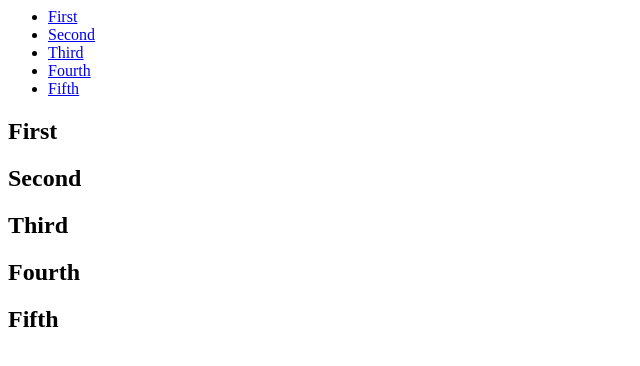
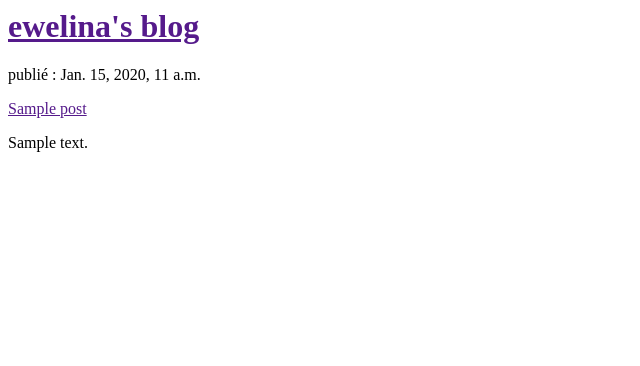
Before and after one commit to erupnik/djanogirls_init, a Django app: template blog/templates/blog/post_list.html in a window 1280 px wide. Shown: the top 366 px of the page, without its empty margins (0-640 px from the left). Run offline with Django 3.2, Linux system fonts and the light colour scheme; the template is opened without the code that fills it: values that come from a table or form of the project are taken from there, others are empty; tables that the repository leaves empty hold one stand-in row (values such as "Sample post"); some libraries are stand-ins or nearby versions.

Commit message:
Add dynamic html

```diff
--- a/blog/templates/blog/post_list.html
+++ b/blog/templates/blog/post_list.html
@@ -1,4 +1,24 @@
-<html>
+<!-- {% for i in posts %}
+    {{ i }}
+    l'autheur {{ i.author }}
+{% endfor %} -->
+
+<div>
+    <h1><a href /> ewelina's blog </a></h1>
+</div>
+
+
+{% for i in posts %}
+    <div>
+        <p>publié : {{ i.published_date }}</p>
+        <p><a href=""> {{ i.title }} </a></p>
+        <p> {{ i.text }} </p>
+
+    </div>
+{% endfor %}
+
+
+<!-- <html>
  <head>
   <link rel="stylesheet" type="text/css" href="home.css">
 </head>
@@ -29,4 +49,4 @@
 
   <script class="cssdeck" src="//cdnjs.cloudflare.com/ajax/libs/jquery/1.8.0/jquery.min.js"></script>
 
-  <script src="home.js" type="text/javascript"></script>
+  <script src="home.js" type="text/javascript"></script> -->
--- a/blog/views.py
+++ b/blog/views.py
@@ -1,5 +1,9 @@
 from django.shortcuts import render
+from django.utils import timezone
+
+from .models import Post
 
 # Create your views here.
 def post_list(request) :
-    return render(request, 'blog/post_list.html', {})
+    posts = Post.objects.filter(published_date__lte=timezone.now()).order_by('published_date')
+    return render(request, 'blog/post_list.html', {'posts' : posts})
```
